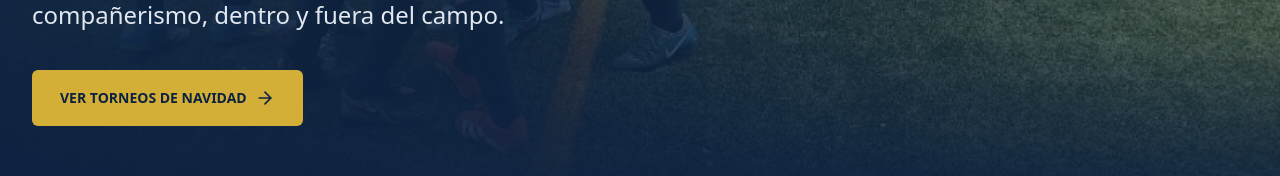
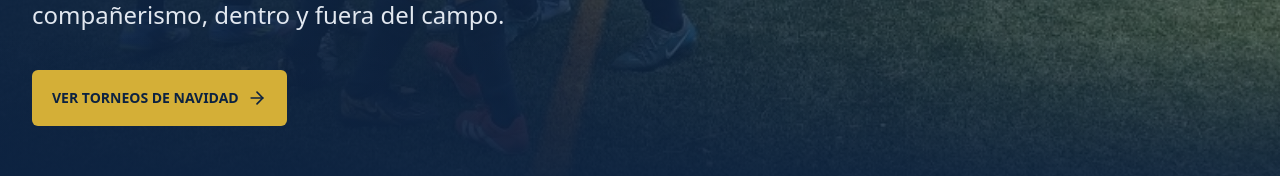
Before and after one commit to RCB33/academycb, a Next.js app: page /torneos in a window 1280 px wide. Shown: the part 774-950 px from the top of the page. Built offline with nearby package versions, Linux system fonts and the light colour scheme; no server answers; the database is empty.

Commit message:
Keep translated tournament call to action within narrow screens

```diff
--- a/src/app/(public)/torneos/page.tsx
+++ b/src/app/(public)/torneos/page.tsx
@@ -75,7 +75,7 @@ export default async function TorneosPage() {
                         <h1 className="mt-7 font-heading text-[clamp(2rem,8vw,2.25rem)] font-black uppercase leading-[.9] text-white sm:text-5xl md:text-7xl lg:text-8xl">{translate("Competir, aprender")}<br /><span className="text-gold">{translate("y vivir la experiencia.")}</span></h1>
                         <p className="mt-7 max-w-2xl text-lg leading-relaxed text-slate-200 md:text-2xl">{translate("Cada torneo es una oportunidad para crecer, compartir y sentirnos parte de un mismo equipo.")}</p>
                         <p className="mt-4 max-w-2xl text-lg leading-relaxed text-slate-200 md:text-2xl"><strong className="font-bold text-gold">{translate("Defiende nuestro escudo. Vive nuestros colores.")}</strong> {translate(" Representa a Academy Costa Brava con orgullo, respeto y compañerismo, dentro y fuera del campo.")}</p>
-                        <Button asChild size="lg" className="mt-9 min-h-14 bg-gold px-7 font-bold uppercase text-navy hover:bg-gold-light"><Link href="#navidad">{translate("Ver torneos de Navidad ")}<ArrowRight className="ml-2 h-5 w-5" /></Link></Button>
+                        <Button asChild size="lg" className="mt-9 h-auto min-h-14 max-w-full whitespace-normal bg-gold px-5 py-4 text-center font-bold uppercase text-navy hover:bg-gold-light"><Link href="#navidad">{translate("Ver torneos de Navidad ")}<ArrowRight className="ml-2 h-5 w-5 shrink-0" /></Link></Button>
                     </div>
                 </div>
             </section>
```
